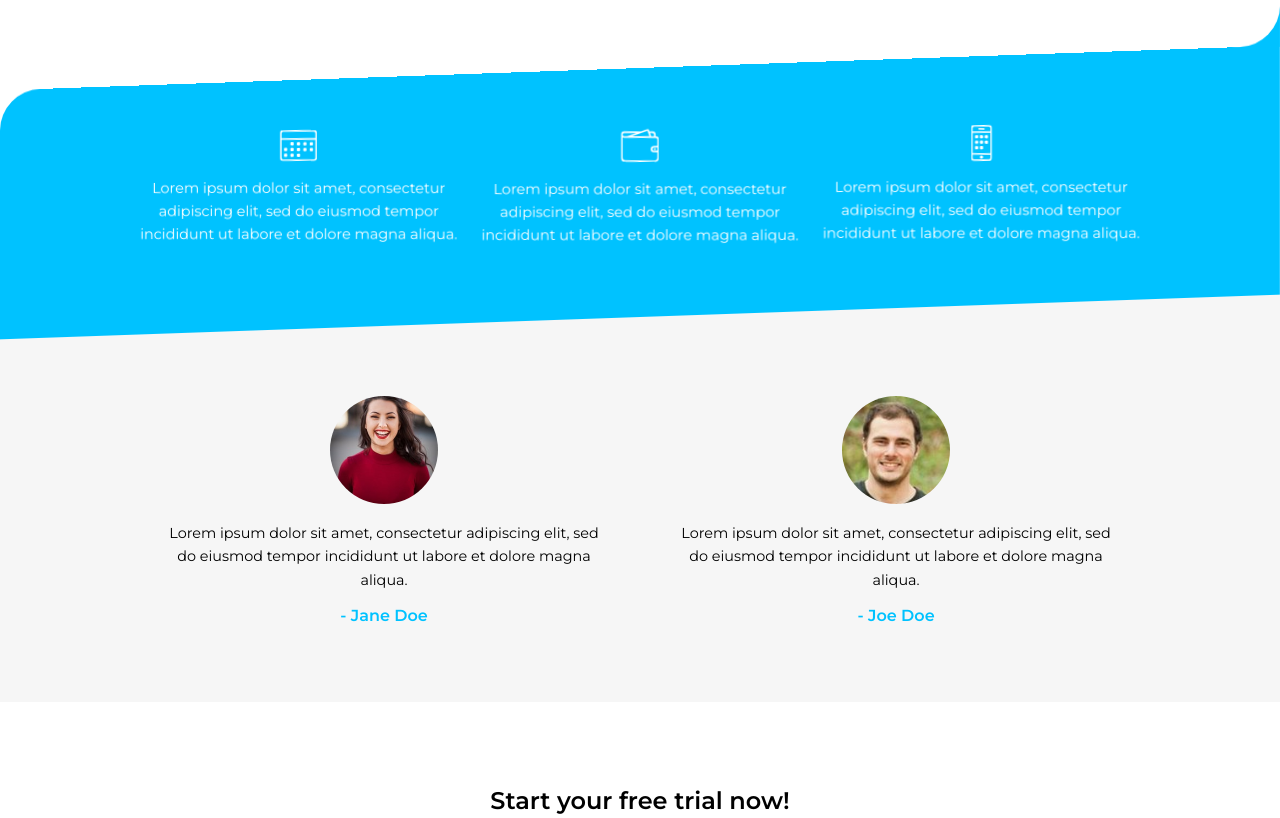
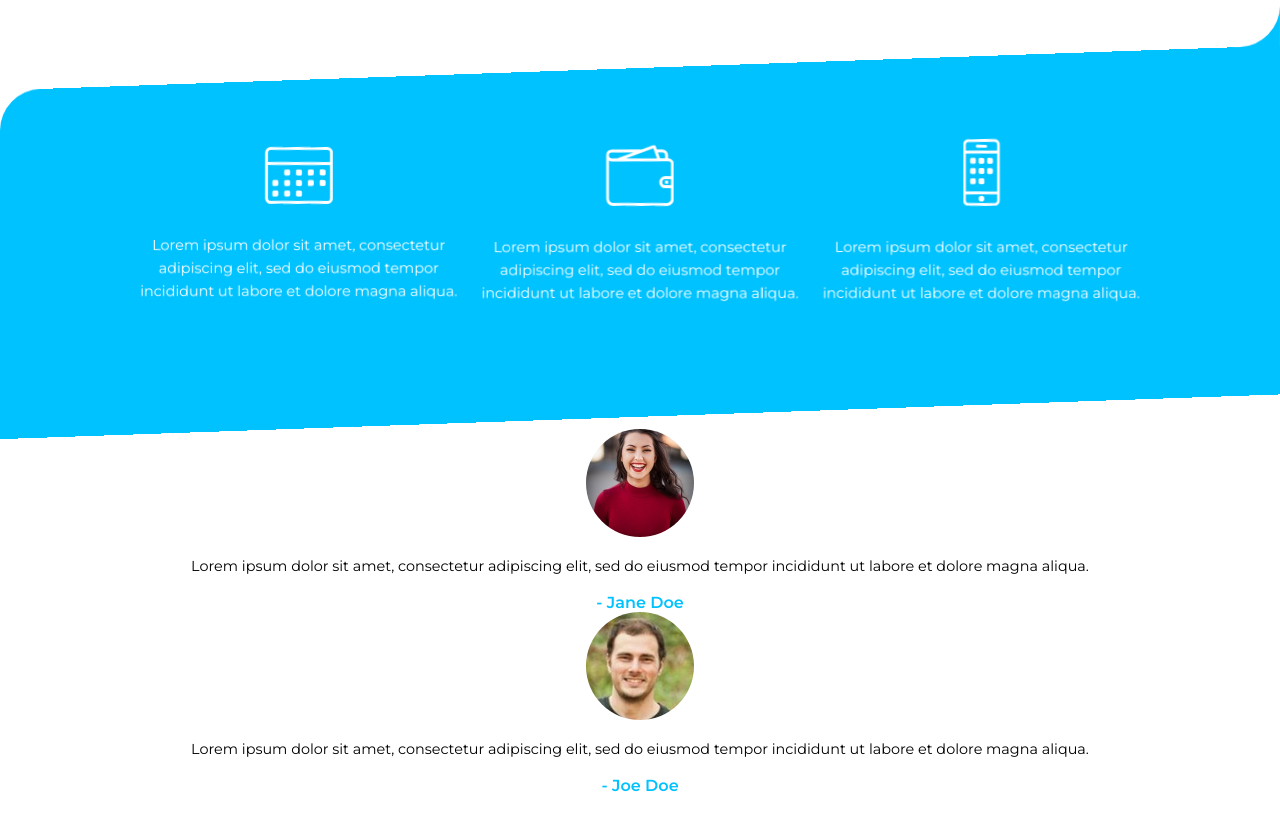
Before and after one commit to bojanna98/html-css, a plain HTML site: page Domashni/Assignments/Domashna-4/FlexBox/index1.html in a window 1280 px wide. Shown: the part 1080-1898 px from the top of the page. Drawn offline with Linux system fonts and the light colour scheme.

Commit message:
Update main.css

```diff
--- a/Domashni/Assignments/Domashna-4/FlexBox/css/main.css
+++ b/Domashni/Assignments/Domashna-4/FlexBox/css/main.css
@@ -53,9 +53,10 @@ h1, .subhead {
 }
 
 .blue-container {
+    width:100%;
     background: #00C2FF;
     color:#fff;
-    margin: 15% 0 0;
+    margin-top: 15%;
     padding: 4em 0 2em;
     border-top-left-radius: 40px;
     transform: skewY(-2deg);
@@ -104,13 +105,13 @@ h1, .subhead {
     width: 8%;
 }
 
-.gray-container {
+.grey-container {
     background: #F6F6F6;
     padding: 4em 0 2em;
     margin-top: -3%;
 }
 
-.gray-container ul li:first-child {
+.grey-container ul li:first-child {
     margin-bottom: 2em;
 }
 
@@ -146,7 +147,7 @@ h2 {
     width: 100%;
     background: #3D444A;
     color:#fff;
-    padding: 3 em 0;
+    padding: 3em 0;
     border-top-right-radius: 40px;
     transform: skewY(2deg);
 }
@@ -156,25 +157,25 @@ h2 {
 }
 
 .footer-container:before {
-    content:"";
+    content: "";
     width: 40px;
     height: 40px;
     background-color: #3D444A;
-    position:absolute;
-    top:-39px;
-    left:0;
-    z-index:-2;
+    position: absolute;
+    top: -39px;
+    left: 0;
+    z-index: -2;
 }
 
 .footer-container:after {
-    content:"";
+    content: "";
     width: 80px;
     height: 80px;
     background-color: #fff;
-    position:absolute;
+    position: absolute;
     z-index: -1;
-    top:-80px;
-    left:0;
+    top: -80px;
+    left: 0;
     border-radius: 50%;
 }
 
@@ -246,11 +247,11 @@ nav ul li a:hover {
     }
 
     .blue-container img {
-        width: 11%;
+        width: 20%;
     }
 
     .blue-container ul li:nth-child(3) img {
-        width:6%;
+        width: 11%;
         margin-top: -6px;
     }
     .blue-container ul{
@@ -267,7 +268,7 @@ nav ul li a:hover {
         padding:0.8em;
     }
 
-    .gray-container ul {
+    .grey-container ul {
         display: flex;
     }
 
@@ -276,17 +277,17 @@ nav ul li a:hover {
     }
 }
 
-@media only screen and (min-width:876px) {
+@media only screen and (min-width:875px) {
 
     .subhead {
         margin-bottom: 15%;
     }
 
-    .blue-container ul li p {
+    .blue-container ul {
         margin: 0 0 4% 0;
     }
 
-    .gray-container ul {
+    .grey-container ul {
         margin:4% 0 0;
     }
 
@@ -354,7 +355,7 @@ nav ul li a:hover {
 
     .server {
         width: 40%;
-        margin:5em auto 4em 15%;
+        margin: 5em auto 4em 15%;
     }
 
     .container {
@@ -369,7 +370,7 @@ nav ul li a:hover {
         font-size:1.3em;
     }
 
-    .gray-container{
+    .grey-container{
         padding:   6em 0 4em;
     }
 
```
